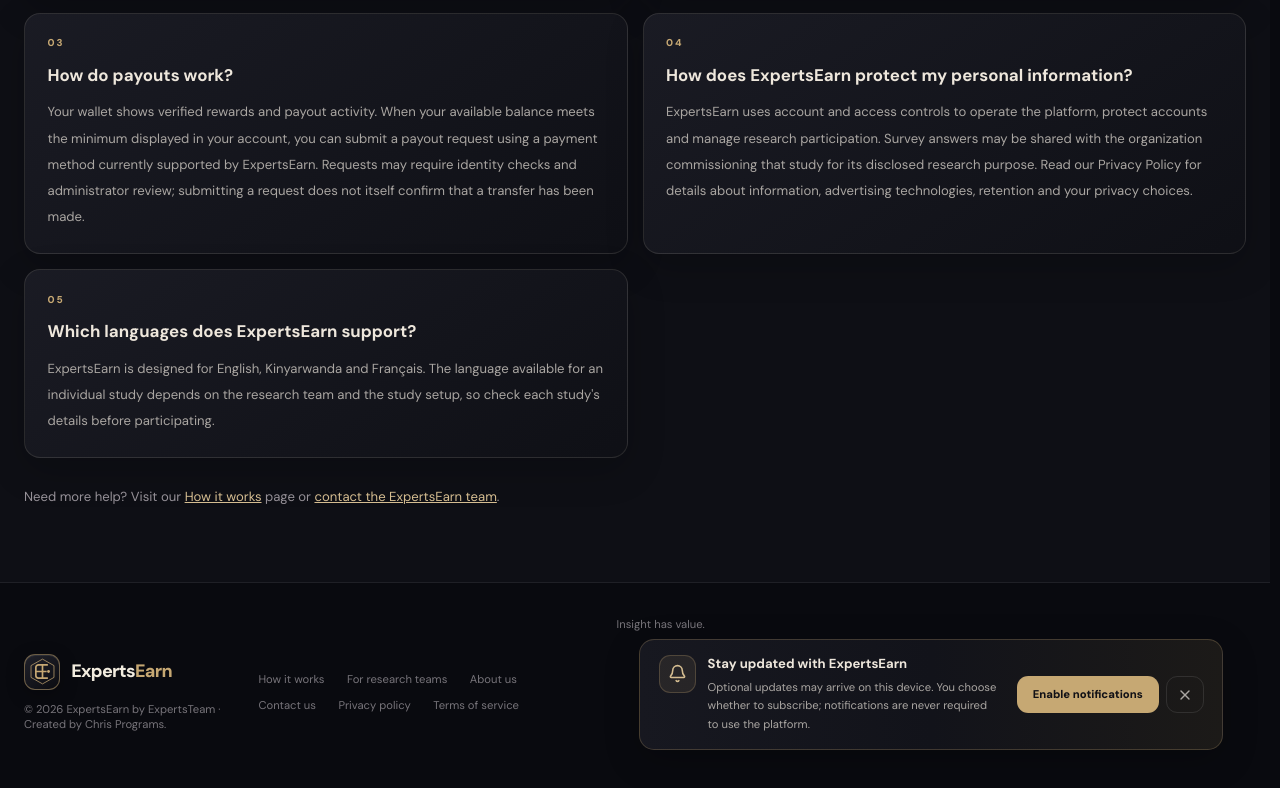
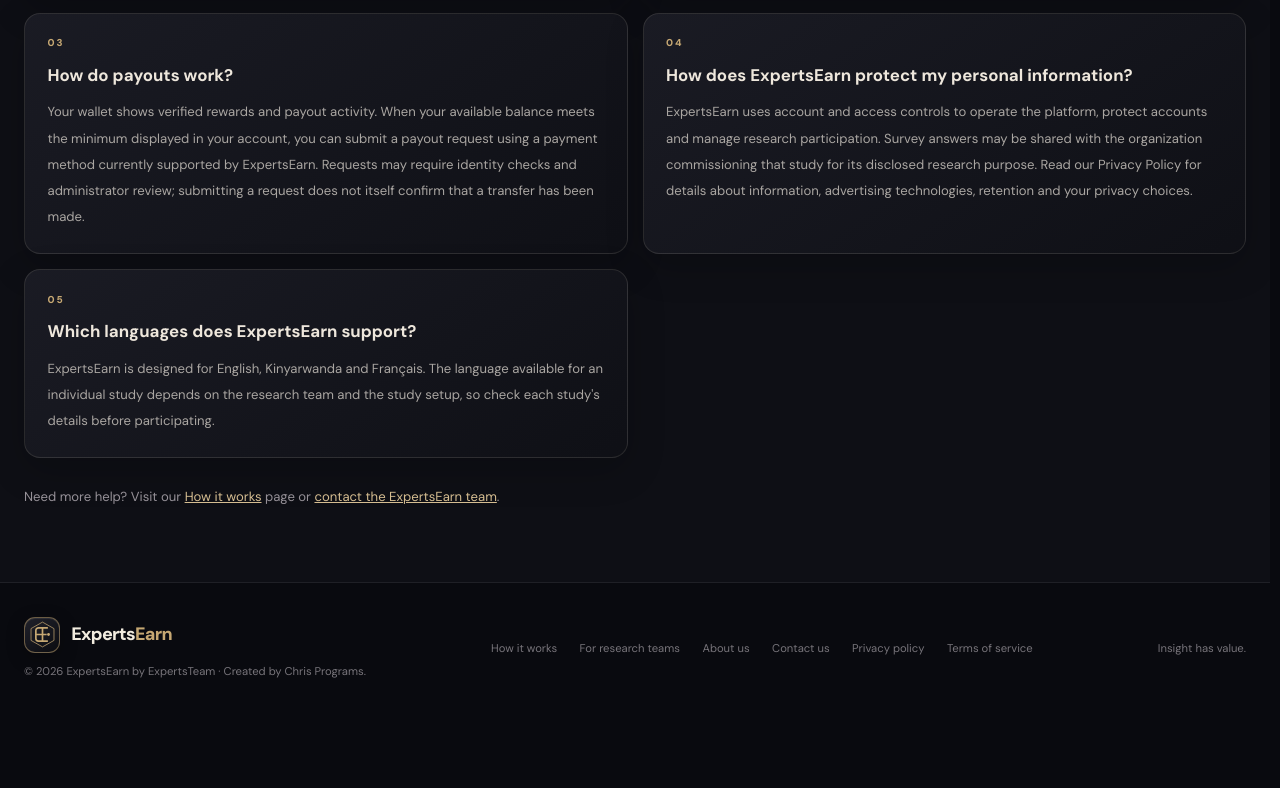
Before and after one commit to expertsteam802/ExpertsEarn, a Next.js app: page / in a window 1280 px wide. Shown: the part 2661-3449 px from the top of the page. After the commit the page ends 3374 px from the top, so only its background shows below. Built offline with nearby package versions, Linux system fonts and the light colour scheme.

Commit message:
Avoid duplicate Monetag tags and use global eligible placements

```diff
--- a/app/page.tsx
+++ b/app/page.tsx
@@ -2,7 +2,6 @@ import Link from "next/link";
 import type { Metadata } from "next";
 import { ArrowUpRight, ShieldCheck, Wallet, Globe2, ChartNoAxesCombined, MoveUpRight } from "lucide-react";
 import { Brand } from "@/components/brand";
-import { MonetagNotificationOptIn } from "@/components/monetag-ads";
 
 export const metadata: Metadata = {
   title: { absolute: "Experts Earn" },
@@ -111,7 +110,7 @@ export default function HomePage() {
         <nav aria-label="Footer navigation" className="flex flex-wrap gap-x-6 gap-y-3">
           <Link href="/how-it-works">How it works</Link><Link href="/partners">For research teams</Link><Link href="/about">About us</Link><Link href="/contact">Contact us</Link><Link href="/privacy">Privacy policy</Link><Link href="/terms">Terms of service</Link>
         </nav>
-        <div><span>Insight has value.</span><MonetagNotificationOptIn /></div>
+        <div><span>Insight has value.</span></div>
       </footer>
     </main>
   );
```
